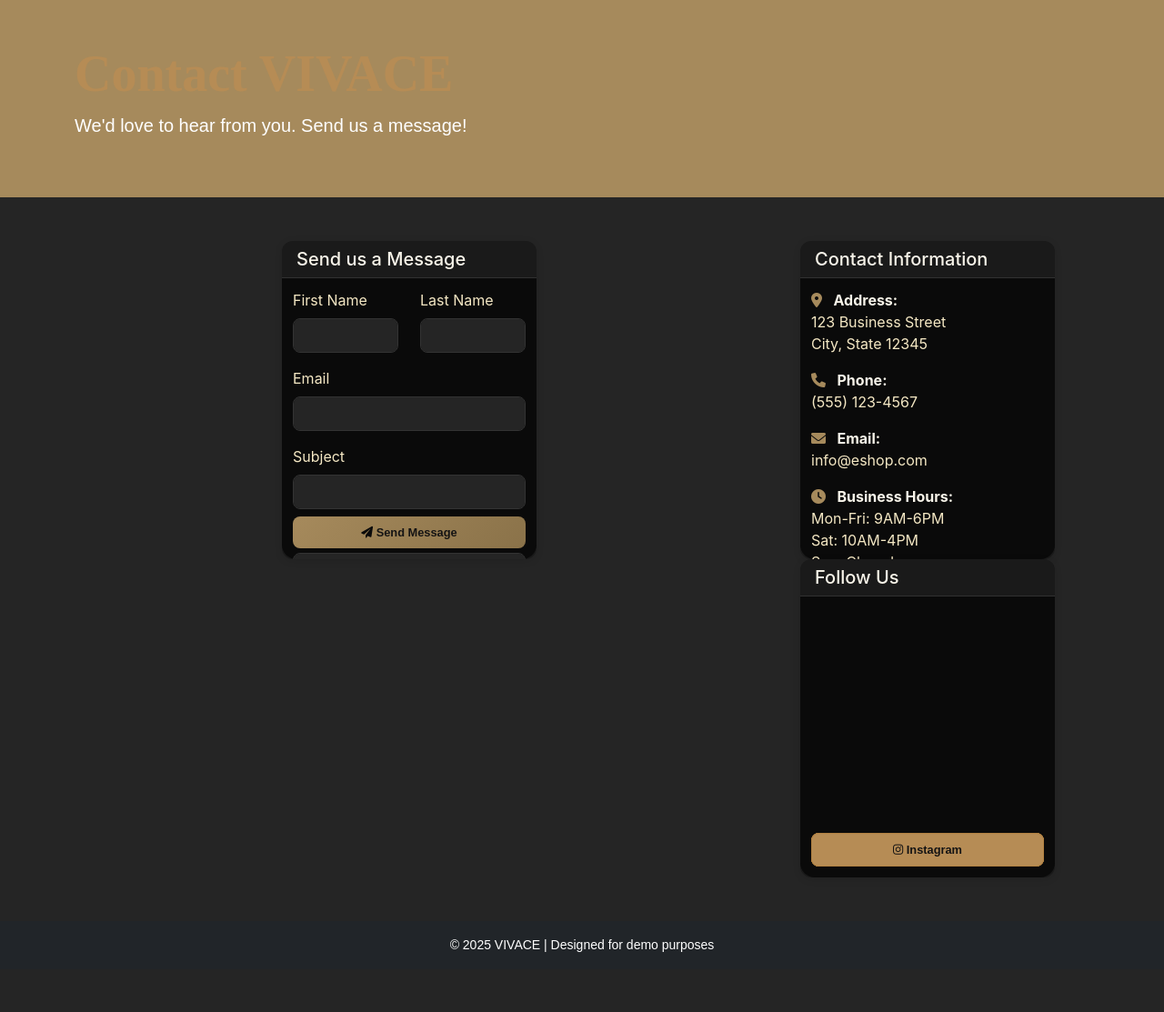
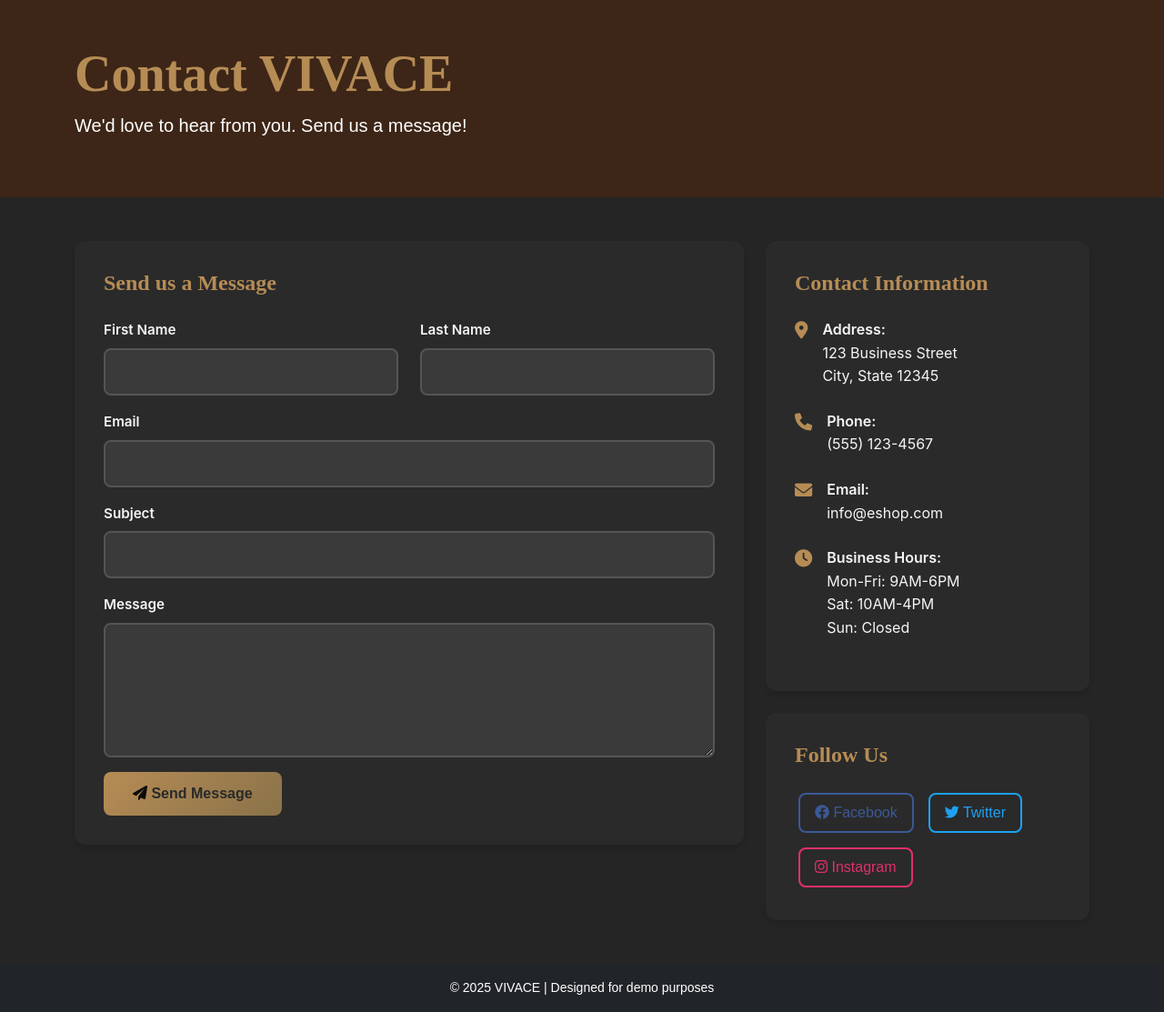
Before and after one commit to ReizuP/Vivace, a PHP site: page /contact.php in a window 1280 px wide. Shown: the part 69-1182 px from the top of the page at 91% size. Before the commit the page ends 1116 px from the top, so only its background shows below. Run offline with PHP 8.4, Linux system fonts and the light colour scheme; some libraries are stand-ins or nearby versions.

Commit message:
contact page correction

```diff
--- a/contact.php
+++ b/contact.php
@@ -52,7 +52,7 @@
   </nav> -->
 
   <!-- PAGE HEADER -->
-  <div class="bg-primary text-white py-5">
+  <div class="bg-secondary text-white py-5">
   <div class="container">
     <h1 class="display-4">Contact VIVACE</h1>
     <p class="lead">We'd love to hear from you. Send us a message!</p>
@@ -60,14 +60,11 @@
 </div>
 
   <!-- CONTACT CONTENT -->
-  <div class="container py-5">
+  <div class="container py-5 contact-page">
     <div class="row">
       <div class="col-lg-8">
-        <div class="card">
-          <div class="card-header">
-            <h5 class="mb-0"id="contact-header">Send us a Message</h5>
-          </div>
-          <div class="card-body">
+        <div class="contact-form-section">
+          <h3 class="contact-section-title">Send us a Message</h3>
           <form id="contact-form" novalidate>
             <div class="row">
               <div class="col-md-6 mb-3">
@@ -102,32 +99,35 @@
           </form>
         </div>
       </div>
-      </div>
       <div class="col-lg-4">
-        <div class="card mb-4">
-          <div class="card-header">
-            <h5 class="mb-0" id="contact-header">Contact Information</h5>
-          </div>
-          <div class="card-body">
-            <div class="mb-3">
-              <i class="fas fa-map-marker-alt text-primary me-2"></i>
-              <strong id="contact-content">Address:</strong><br>
+        <div class="contact-info-section">
+          <h3 class="contact-section-title">Contact Information</h3>
+          <div class="contact-info-item">
+            <i class="fas fa-map-marker-alt contact-icon"></i>
+            <div class="contact-details">
+              <strong>Address:</strong><br>
               123 Business Street<br>
               City, State 12345
             </div>
-            <div class="mb-3">
-              <i class="fas fa-phone text-primary me-2"></i>
-              <strong id="contact-content">Phone:</strong><br>
+          </div>
+          <div class="contact-info-item">
+            <i class="fas fa-phone contact-icon"></i>
+            <div class="contact-details">
+              <strong>Phone:</strong><br>
               (555) 123-4567
             </div>
-            <div class="mb-3">
-              <i class="fas fa-envelope text-primary me-2"></i>
-              <strong id="contact-content">Email:</strong><br>
+          </div>
+          <div class="contact-info-item">
+            <i class="fas fa-envelope contact-icon"></i>
+            <div class="contact-details">
+              <strong>Email:</strong><br>
               info@eshop.com
             </div>
-            <div class="mb-3">
-              <i class="fas fa-clock text-primary me-2"></i>
-              <strong id="contact-content">Business Hours:</strong><br>
+          </div>
+          <div class="contact-info-item">
+            <i class="fas fa-clock contact-icon"></i>
+            <div class="contact-details">
+              <strong>Business Hours:</strong><br>
               Mon-Fri: 9AM-6PM<br>
               Sat: 10AM-4PM<br>
               Sun: Closed
@@ -135,11 +135,9 @@
           </div>
         </div>
 
-        <div class="card">
-          <div class="card-header">
-            <h5 class="mb-0" id="contact-header">Follow Us</h5>
-          </div>
-          <div class="card-body text-center">
+        <div class="follow-us-section">
+          <h3 class="contact-section-title">Follow Us</h3>
+          <div class="social-buttons">
             <a href="#" class="btn btn-outline-primary me-2 mb-2">
               <i class="fab fa-facebook"></i> Facebook
             </a>
--- a/styles.css
+++ b/styles.css
@@ -607,3 +607,176 @@
   color:#f5e8c4;
   border-color: #b18141;
 }
+
+/* CONTACT PAGE SPECIFIC STYLING - Clean modern layout */
+.contact-page {
+  background-color: #252525 !important;
+  min-height: 100vh !important;
+}
+
+.contact-page .container {
+  max-width: 1200px !important;
+  padding: 2rem 1rem !important;
+}
+
+/* Contact form section - clean and modern */
+.contact-form-section {
+  background-color: #2a2a2a !important;
+  padding: 2rem !important;
+  border-radius: 12px !important;
+  box-shadow: 0 4px 6px rgba(0, 0, 0, 0.1) !important;
+  margin-bottom: 2rem !important;
+  width: 100% !important;
+  min-height: 500px !important;
+}
+
+.contact-section-title {
+  color: #B68C55 !important;
+  font-size: 1.5rem !important;
+  font-weight: 600 !important;
+  margin-bottom: 1.5rem !important;
+  font-family: 'Playfair Display', serif !important;
+}
+
+/* Contact info section - clean and organized */
+.contact-info-section {
+  background-color: #2a2a2a !important;
+  padding: 2rem !important;
+  border-radius: 12px !important;
+  box-shadow: 0 4px 6px rgba(0, 0, 0, 0.1) !important;
+  margin-bottom: 1.5rem !important;
+  width: 100% !important;
+}
+
+.follow-us-section {
+  background-color: #2a2a2a !important;
+  padding: 2rem !important;
+  border-radius: 12px !important;
+  box-shadow: 0 4px 6px rgba(0, 0, 0, 0.1) !important;
+  width: 100% !important;
+}
+
+/* Contact info items */
+.contact-info-item {
+  display: flex !important;
+  align-items: flex-start !important;
+  margin-bottom: 1.5rem !important;
+  padding: 0 !important;
+}
+
+.contact-icon {
+  color: #B68C55 !important;
+  font-size: 1.2rem !important;
+  margin-right: 1rem !important;
+  margin-top: 0.2rem !important;
+  flex-shrink: 0 !important;
+}
+
+.contact-details {
+  color: #f5f5f5 !important;
+  line-height: 1.6 !important;
+}
+
+.contact-details strong {
+  color: #f5f5f5 !important;
+  font-weight: 600 !important;
+}
+
+/* Form styling */
+.contact-page .form-control {
+  background-color: #3a3a3a !important;
+  border: 2px solid #555 !important;
+  color: #f5f5f5 !important;
+  border-radius: 8px !important;
+  padding: 0.75rem 1rem !important;
+  font-size: 1rem !important;
+  transition: border-color 0.3s ease !important;
+}
+
+.contact-page .form-control:focus {
+  background-color: #3a3a3a !important;
+  border-color: #B68C55 !important;
+  box-shadow: 0 0 0 0.2rem rgba(182, 140, 85, 0.25) !important;
+  color: #f5f5f5 !important;
+}
+
+.contact-page .form-label {
+  color: #f5f5f5 !important;
+  font-weight: 600 !important;
+  margin-bottom: 0.5rem !important;
+  font-size: 0.95rem !important;
+}
+
+/* Button styling */
+.contact-page .btn-primary {
+  background: linear-gradient(135deg, #B68C55, #8a7249) !important;
+  border: none !important;
+  color: #2a2a2a !important;
+  padding: 0.75rem 2rem !important;
+  border-radius: 8px !important;
+  font-weight: 600 !important;
+  font-size: 1rem !important;
+  transition: all 0.3s ease !important;
+}
+
+.contact-page .btn-primary:hover {
+  transform: translateY(-2px) !important;
+  box-shadow: 0 4px 12px rgba(182, 140, 85, 0.4) !important;
+  background: linear-gradient(135deg, #a68a5c, #8a7249) !important;
+}
+
+/* Social media buttons */
+.contact-page .btn-outline-primary {
+  border: 2px solid #3b5998 !important;
+  color: #3b5998 !important;
+  background-color: transparent !important;
+  margin: 0.25rem !important;
+  border-radius: 8px !important;
+  padding: 0.5rem 1rem !important;
+  font-weight: 500 !important;
+}
+
+.contact-page .btn-outline-info {
+  border: 2px solid #1da1f2 !important;
+  color: #1da1f2 !important;
+  background-color: transparent !important;
+  margin: 0.25rem !important;
+  border-radius: 8px !important;
+  padding: 0.5rem 1rem !important;
+  font-weight: 500 !important;
+}
+
+.contact-page .btn-outline-danger {
+  border: 2px solid #e1306c !important;
+  color: #e1306c !important;
+  background-color: transparent !important;
+  margin: 0.25rem !important;
+  border-radius: 8px !important;
+  padding: 0.5rem 1rem !important;
+  font-weight: 500 !important;
+}
+
+.contact-page .btn-outline-primary:hover {
+  background-color: #3b5998 !important;
+  color: #ffffff !important;
+  border-color: #3b5998 !important;
+}
+
+.contact-page .btn-outline-info:hover {
+  background-color: #1da1f2 !important;
+  color: #ffffff !important;
+  border-color: #1da1f2 !important;
+}
+
+.contact-page .btn-outline-danger:hover {
+  background-color: #e1306c !important;
+  color: #ffffff !important;
+  border-color: #e1306c !important;
+}
+
+/* Social buttons container */
+.social-buttons {
+  display: flex !important;
+  flex-wrap: wrap !important;
+  gap: 0.5rem !important;
+}
```
Lines whose indentation alone changed are shown as unchanged.
